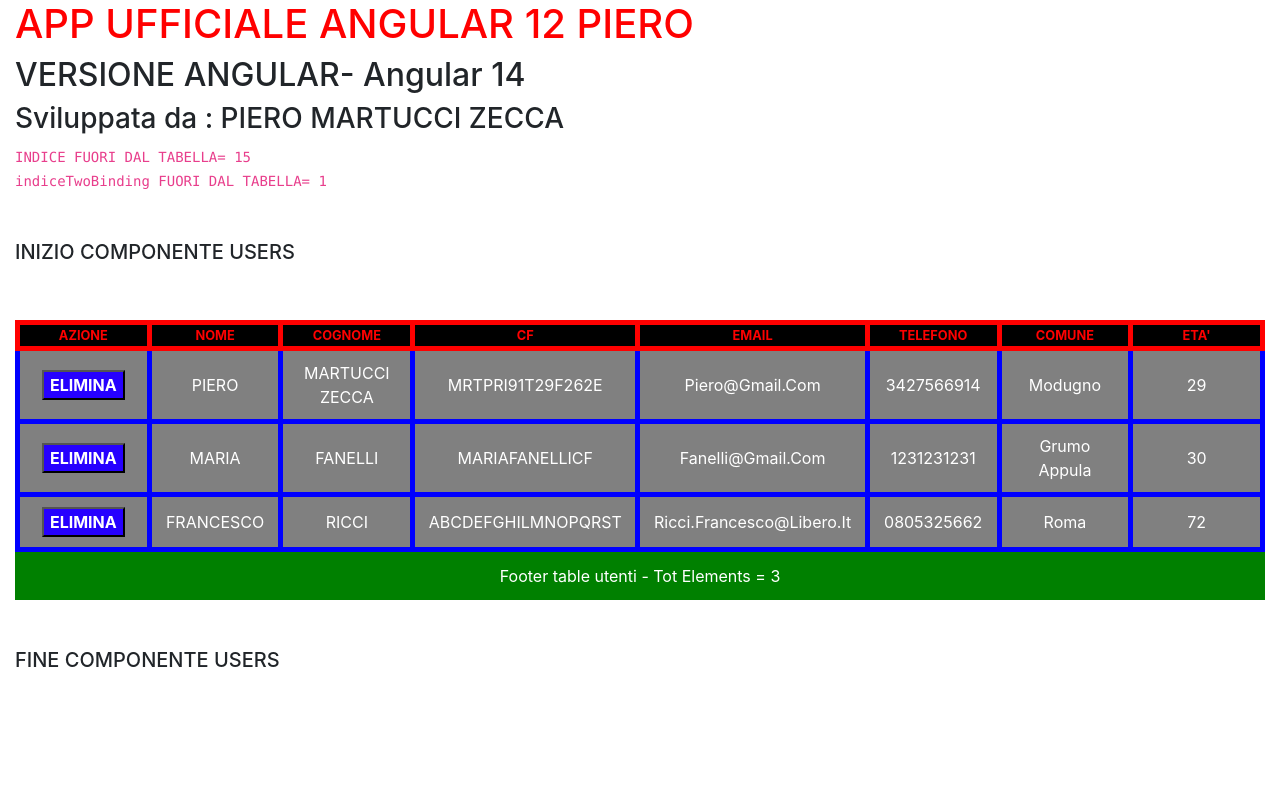
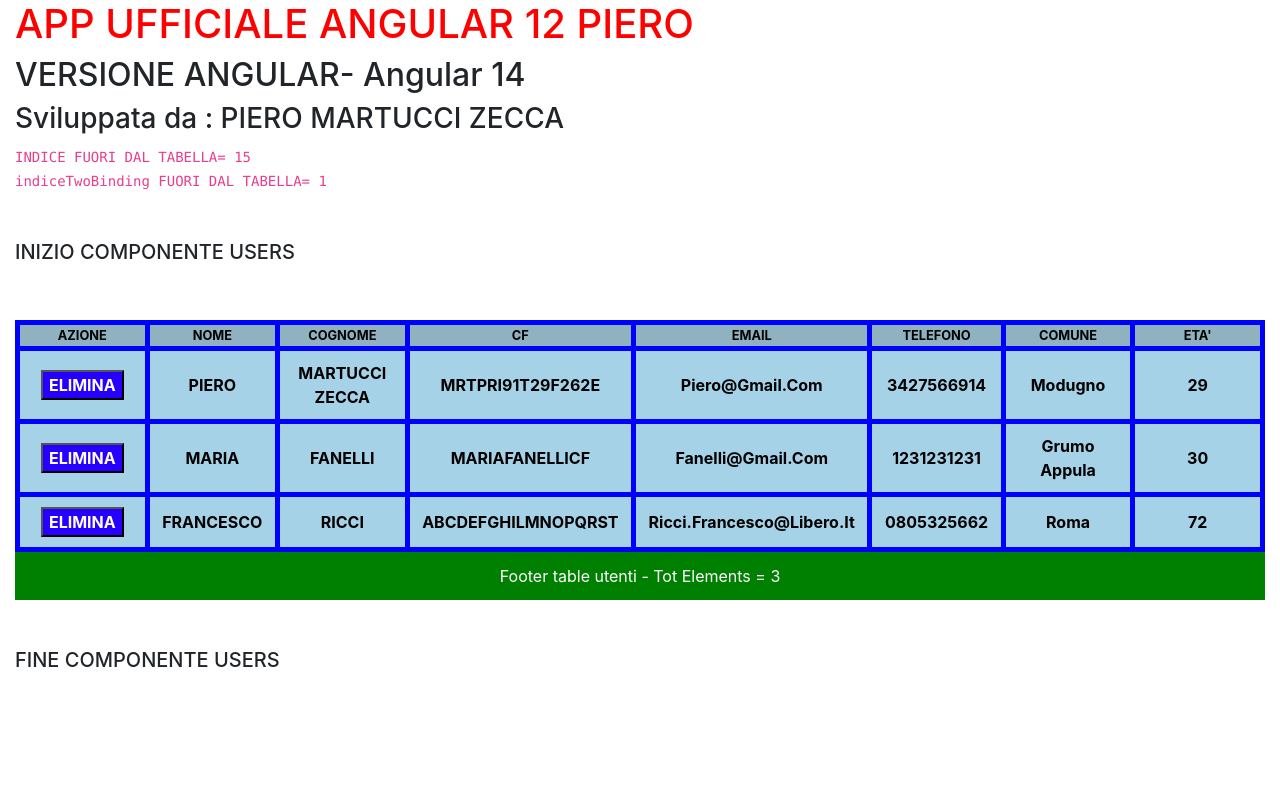
Before and after one commit to pieromz/angular-ivy-khm2eu, an Angular app: page / in a window 1280 px wide. Shown: the top 800 px of the page. Built offline with nearby package versions, Linux system fonts and the light colour scheme.

Commit message:
4 files modified

```diff
--- a/src/app/component/user/user.component.css
+++ b/src/app/component/user/user.component.css
@@ -2,14 +2,15 @@
   font-size: 1rem;
   border: 5px solid blue;
   text-align: center;
-  background: gray;
-  color: white;
+  background: rgb(165, 210, 231);
+  color: black;
   padding-left: 10px;
   padding-right: 10px;
   padding-top: 10px;
   padding-bottom: 10px;
   text-transform: capitalize;
   width: 10%;
+  font-weight: bold;
 }
 
 .buttonEliminaUtente {
--- a/src/app/component/user/user.component.html
+++ b/src/app/component/user/user.component.html
@@ -5,10 +5,11 @@
   </button>
 </td>
 <!--FINE OPERAZIONE ELIMINA UTENTE-->
-<td class="tdTabellaUtentiComponentUser">{{ user.nome }}</td>
-<td class="tdTabellaUtentiComponentUser">{{ user.cognome }}</td>
-<td class="tdTabellaUtentiComponentUser">{{ user.cf }}</td>
-<td class="tdTabellaUtentiComponentUser">{{ user.email }}</td>
-<td class="tdTabellaUtentiComponentUser">{{ user.telefono }}</td>
-<td class="tdTabellaUtentiComponentUser">{{ user.comune }}</td>
-<td class="tdTabellaUtentiComponentUser">{{ user.eta }}</td>
+<td class="tdTabellaUtentiComponentUser">{{ user?.nome }}</td>
+<td class="tdTabellaUtentiComponentUser">{{ user?.cognome }}</td>
+<td class="tdTabellaUtentiComponentUser">{{ user?.cf }}</td>
+<td class="tdTabellaUtentiComponentUser">{{ user?.email }}</td>
+<td class="tdTabellaUtentiComponentUser">{{ user?.telefono }}</td>
+<td class="tdTabellaUtentiComponentUser">{{ user?.comune }}</td>
+<td class="tdTabellaUtentiComponentUser">{{ user?.eta }}</td>
+<!--CON IL ? indichiamo che può essere undefined o null la variabile user-->
--- a/src/app/component/user/user.component.ts
+++ b/src/app/component/user/user.component.ts
@@ -8,7 +8,7 @@
   styleUrls: ['./user.component.css'],
 })
 export class UserComponent implements OnInit {
-  @Input('user-data') user: User; //DEFINITO PER RICEVERE I PARAMETRI DAL COMPONENT PADRE!
+  @Input('user-data') user: User | undefined; //DEFINITO PER RICEVERE I PARAMETRI DAL COMPONENT PADRE!
 
   @Output('onDeleteUser') userDeleted = new EventEmitter(); //esplicitare un evento che verrà catturato dal padre
   constructor(private service: UserService) {}
--- a/src/app/component/users/users.component.css
+++ b/src/app/component/users/users.component.css
@@ -6,12 +6,12 @@
 
 .thTabellaUtenti {
   font-size: 0.8rem;
-  border: 5px solid red;
+  border: 5px solid blue;
   text-align: center;
   padding-left: 10px;
   padding-right: 10px;
-  color: red;
-  background: black;
+  color: black;
+  background: rgba(21, 92, 124, 0.479);
   width: 10%;
 }
 
@@ -19,7 +19,7 @@
   font-size: 0.6rem;
   border: 5px solid blue;
   text-align: center;
-  background: gray;
+  background: rgb(4, 59, 85);
   color: white;
   padding-left: 5px;
   padding-right: 5px;
```
